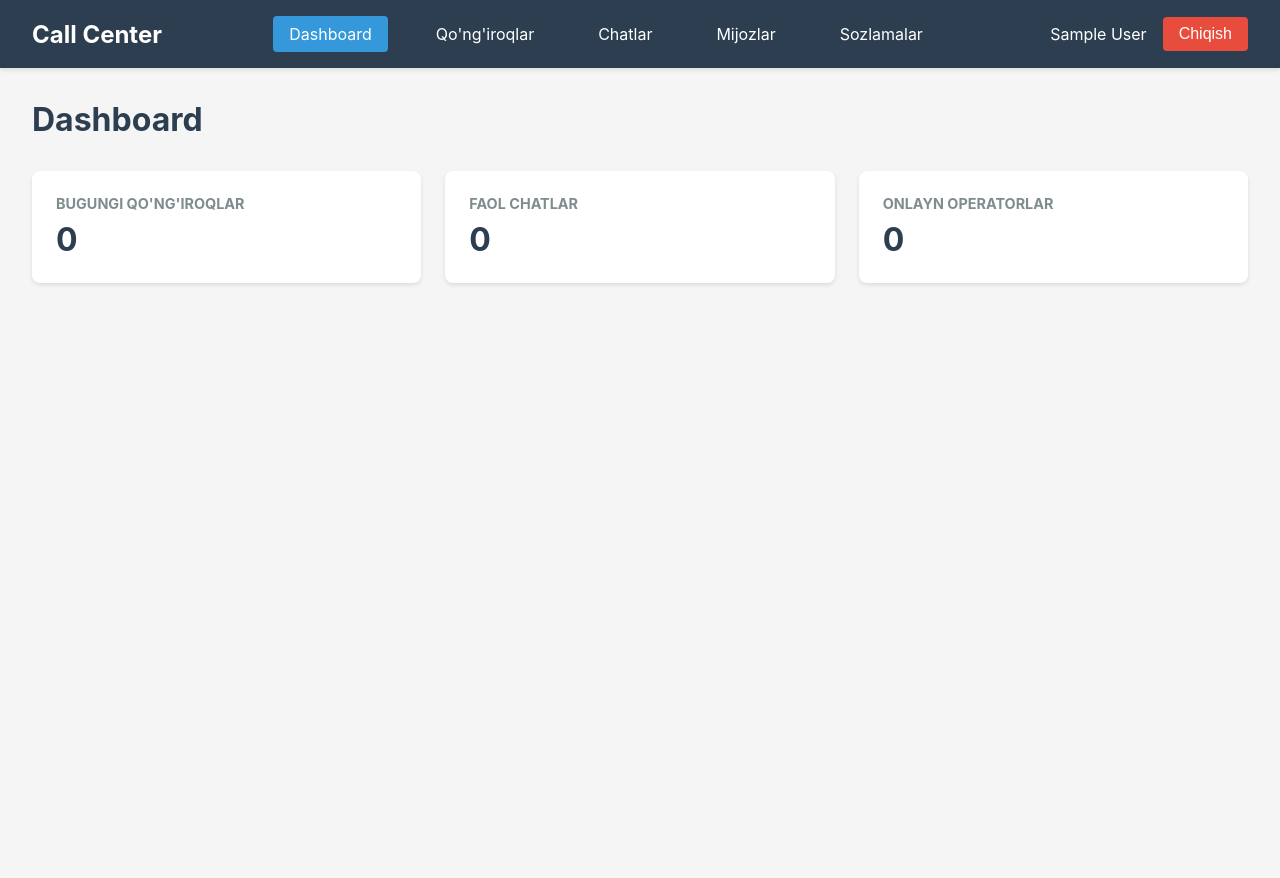
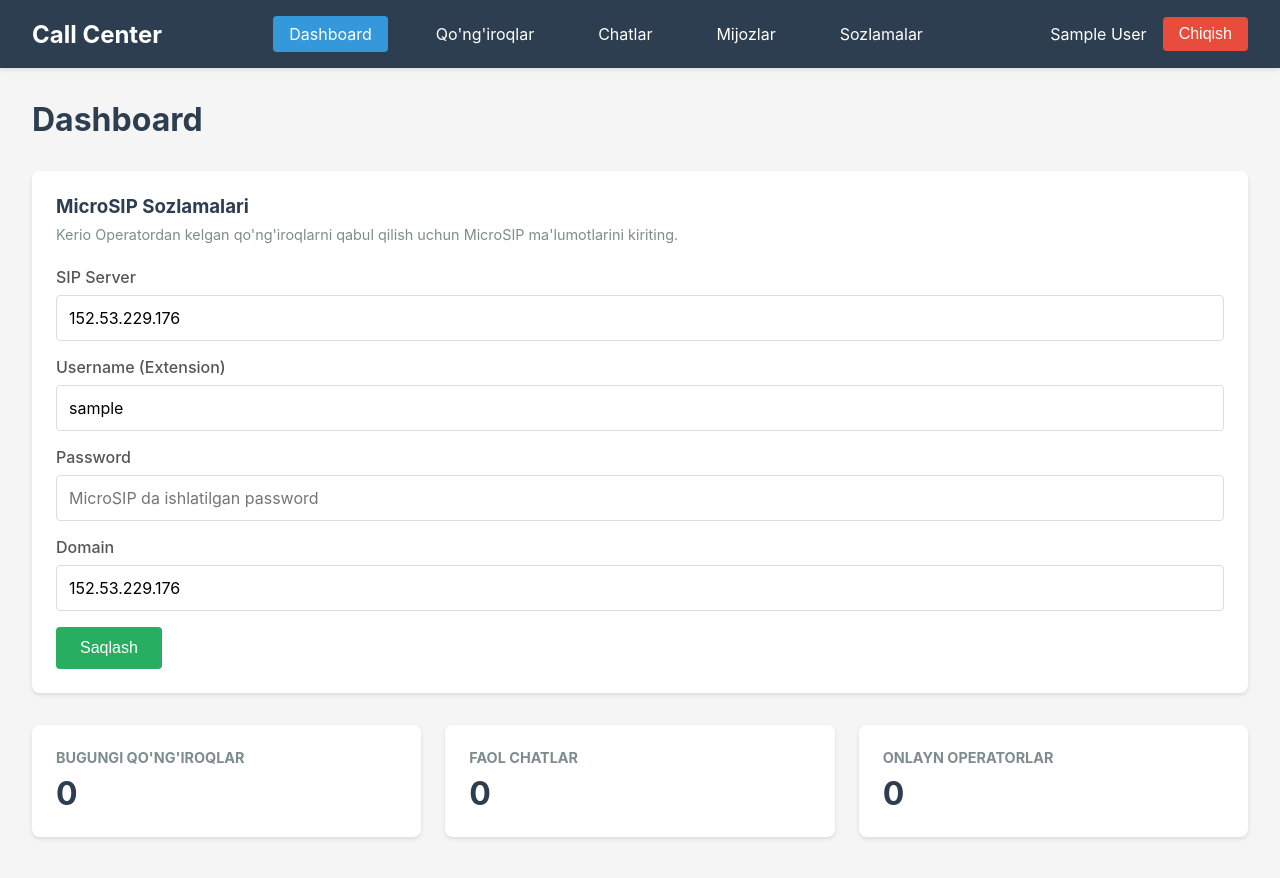
Before and after one commit to tiuulugbek/callcenter, a React (Vite) app in the folder frontend/: page /dashboard in a window 1280 px wide. Shown: the top 878 px of the page. Before the commit the page ends 800 px from the top, so only its background shows below. Built offline with nearby package versions, Linux system fonts and the light colour scheme; no server answers; sample sign-in values are in the browser's storage.

Commit message:
Fix: Dashboard xatoliklari va Kerio Operator qo'ng'iroqlari
- SipSettings component qo'shildi (MicroSIP ma'lumotlari)
- Dashboard da array tekshiruvi qo'shildi
- localStorage dan SIP sozlamalarini yuklash
- Kerio Operatordan kelgan qo'ng'iroqlarni qabul qilish

```diff
--- /dev/null
+++ b/frontend/src/components/SipSettings.css
@@ -0,0 +1,57 @@
+.sip-settings {
+  background: white;
+  border-radius: 8px;
+  padding: 1.5rem;
+  box-shadow: 0 2px 4px rgba(0, 0, 0, 0.1);
+  margin-bottom: 2rem;
+}
+
+.sip-settings h3 {
+  margin-bottom: 0.5rem;
+  color: #2c3e50;
+}
+
+.sip-description {
+  color: #7f8c8d;
+  margin-bottom: 1.5rem;
+  font-size: 0.9rem;
+}
+
+.sip-settings .form-group {
+  margin-bottom: 1rem;
+}
+
+.sip-settings .form-group label {
+  display: block;
+  margin-bottom: 0.5rem;
+  color: #555;
+  font-weight: 500;
+}
+
+.sip-settings .form-group input {
+  width: 100%;
+  padding: 0.75rem;
+  border: 1px solid #ddd;
+  border-radius: 4px;
+  font-size: 1rem;
+}
+
+.sip-settings .form-group input:focus {
+  outline: none;
+  border-color: #3498db;
+}
+
+.sip-settings .btn-primary {
+  padding: 0.75rem 1.5rem;
+  background-color: #27ae60;
+  color: white;
+  border: none;
+  border-radius: 4px;
+  cursor: pointer;
+  font-size: 1rem;
+  transition: background-color 0.3s;
+}
+
+.sip-settings .btn-primary:hover {
+  background-color: #229954;
+}
--- /dev/null
+++ b/frontend/src/components/SipSettings.tsx
@@ -0,0 +1,91 @@
+import { useState } from 'react';
+import './SipSettings.css';
+
+interface SipSettingsProps {
+  onSave: (config: {
+    server: string;
+    username: string;
+    password: string;
+    domain: string;
+  }) => void;
+}
+
+const SipSettings = ({ onSave }: SipSettingsProps) => {
+  const [config, setConfig] = useState({
+    server: localStorage.getItem('sip_server') || '152.53.229.176',
+    username: localStorage.getItem('sip_username') || '',
+    password: localStorage.getItem('sip_password') || '',
+    domain: localStorage.getItem('sip_domain') || '152.53.229.176',
+  });
+
+  const handleSave = () => {
+    if (!config.username || !config.password) {
+      alert('Username va Password kiriting');
+      return;
+    }
+
+    // localStorage ga saqlash
+    localStorage.setItem('sip_server', config.server);
+    localStorage.setItem('sip_username', config.username);
+    localStorage.setItem('sip_password', config.password);
+    localStorage.setItem('sip_domain', config.domain);
+
+    onSave(config);
+    alert('SIP sozlamalari saqlandi');
+  };
+
+  return (
+    <div className="sip-settings">
+      <h3>MicroSIP Sozlamalari</h3>
+      <p className="sip-description">
+        Kerio Operatordan kelgan qo'ng'iroqlarni qabul qilish uchun MicroSIP ma'lumotlarini kiriting.
+      </p>
+
+      <div className="form-group">
+        <label>SIP Server</label>
+        <input
+          type="text"
+          value={config.server}
+          onChange={(e) => setConfig({ ...config, server: e.target.value })}
+          placeholder="152.53.229.176"
+        />
+      </div>
+
+      <div className="form-group">
+        <label>Username (Extension)</label>
+        <input
+          type="text"
+          value={config.username}
+          onChange={(e) => setConfig({ ...config, username: e.target.value })}
+          placeholder="MicroSIP da ishlatilgan username"
+        />
+      </div>
+
+      <div className="form-group">
+        <label>Password</label>
+        <input
+          type="password"
+          value={config.password}
+          onChange={(e) => setConfig({ ...config, password: e.target.value })}
+          placeholder="MicroSIP da ishlatilgan password"
+        />
+      </div>
+
+      <div className="form-group">
+        <label>Domain</label>
+        <input
+          type="text"
+          value={config.domain}
+          onChange={(e) => setConfig({ ...config, domain: e.target.value })}
+          placeholder="152.53.229.176"
+        />
+      </div>
+
+      <button onClick={handleSave} className="btn-primary">
+        Saqlash
+      </button>
+    </div>
+  );
+};
+
+export default SipSettings;
--- a/frontend/src/pages/Dashboard.tsx
+++ b/frontend/src/pages/Dashboard.tsx
@@ -2,6 +2,7 @@
 import Layout from '../components/Layout'
 import { wsService } from '../services/websocket'
 import Phone from '../components/Phone'
+import SipSettings from '../components/SipSettings'
 import { settingsApi } from '../services/api'
 import './Dashboard.css'
 
@@ -24,26 +25,46 @@
   } | null>(null)
 
   useEffect(() => {
-    // SIP sozlamalarini yuklash
+    // SIP sozlamalarini yuklash (faqat agar localStorage da bor bo'lsa)
     const loadSipConfig = async () => {
       try {
-        // Operator ma'lumotlarini olish (hozirgi foydalanuvchi)
         const token = localStorage.getItem('token')
         if (!token) return
 
-        // Settings dan SIP extension ma'lumotlarini olish
+        // SIP ma'lumotlarini localStorage dan olish
+        const sipUsername = localStorage.getItem('sip_username')
+        const sipPassword = localStorage.getItem('sip_password')
+        const sipServer = localStorage.getItem('sip_server') || '152.53.229.176'
+        const sipDomain = localStorage.getItem('sip_domain') || '152.53.229.176'
+
+        if (sipUsername && sipPassword) {
+          setSipConfig({
+            server: sipServer,
+            username: sipUsername,
+            password: sipPassword,
+            domain: sipDomain,
+          })
+        } else {
+          // Agar localStorage da yo'q bo'lsa, settings dan yuklashga harakat qilish
+          try {
             const extensions = await settingsApi.getSipExtensions()
-        if (extensions && extensions.length > 0) {
+            if (extensions && Array.isArray(extensions) && extensions.length > 0) {
               const extension = extensions[0]
-          // Password ni localStorage dan olish yoki so'ralishi kerak
+              if (extension.extension) {
+                // Password so'ralishi kerak yoki localStorage dan olish
                 const storedPassword = localStorage.getItem('sip_password')
-          if (extension.extension && storedPassword) {
+                if (storedPassword) {
                   setSipConfig({
-              server: '152.53.229.176', // Kerio Control server
+                    server: sipServer,
                     username: extension.extension,
                     password: storedPassword,
-              domain: '152.53.229.176',
+                    domain: sipDomain,
                   })
+                }
+              }
+            }
+          } catch (error) {
+            console.error('SIP extensions yuklashda xatolik:', error)
           }
         }
       } catch (error) {
@@ -53,6 +74,7 @@
 
     loadSipConfig()
 
+    // WebSocket orqali kiruvchi qo'ng'iroqlarni qabul qilish
     const socket = wsService.connect()
 
     socket.on('incoming_call', (data: IncomingCall) => {
@@ -75,10 +97,23 @@
       <div className="dashboard">
         <h1>Dashboard</h1>
 
+        {!sipConfig && (
+          <div className="phone-section">
+            <SipSettings onSave={(config) => setSipConfig(config)} />
+          </div>
+        )}
+
         {sipConfig && (
           <div className="phone-section">
             <h2>Telefon</h2>
             <Phone config={sipConfig} />
+            <button
+              onClick={() => setSipConfig(null)}
+              className="btn-secondary"
+              style={{ marginTop: '1rem' }}
+            >
+              Sozlamalarni o'zgartirish
+            </button>
           </div>
         )}
 
```
Lines whose indentation alone changed are shown as unchanged.
